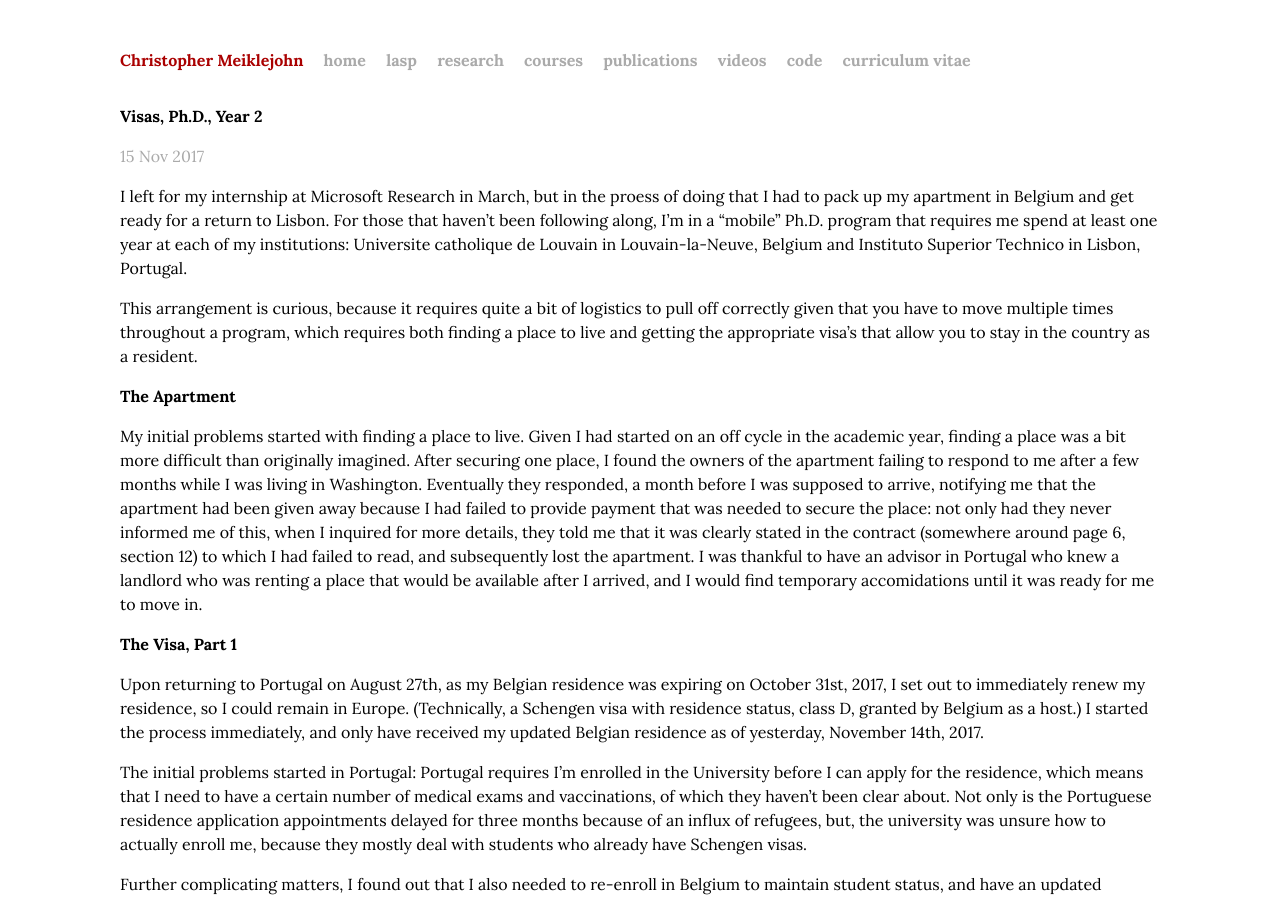
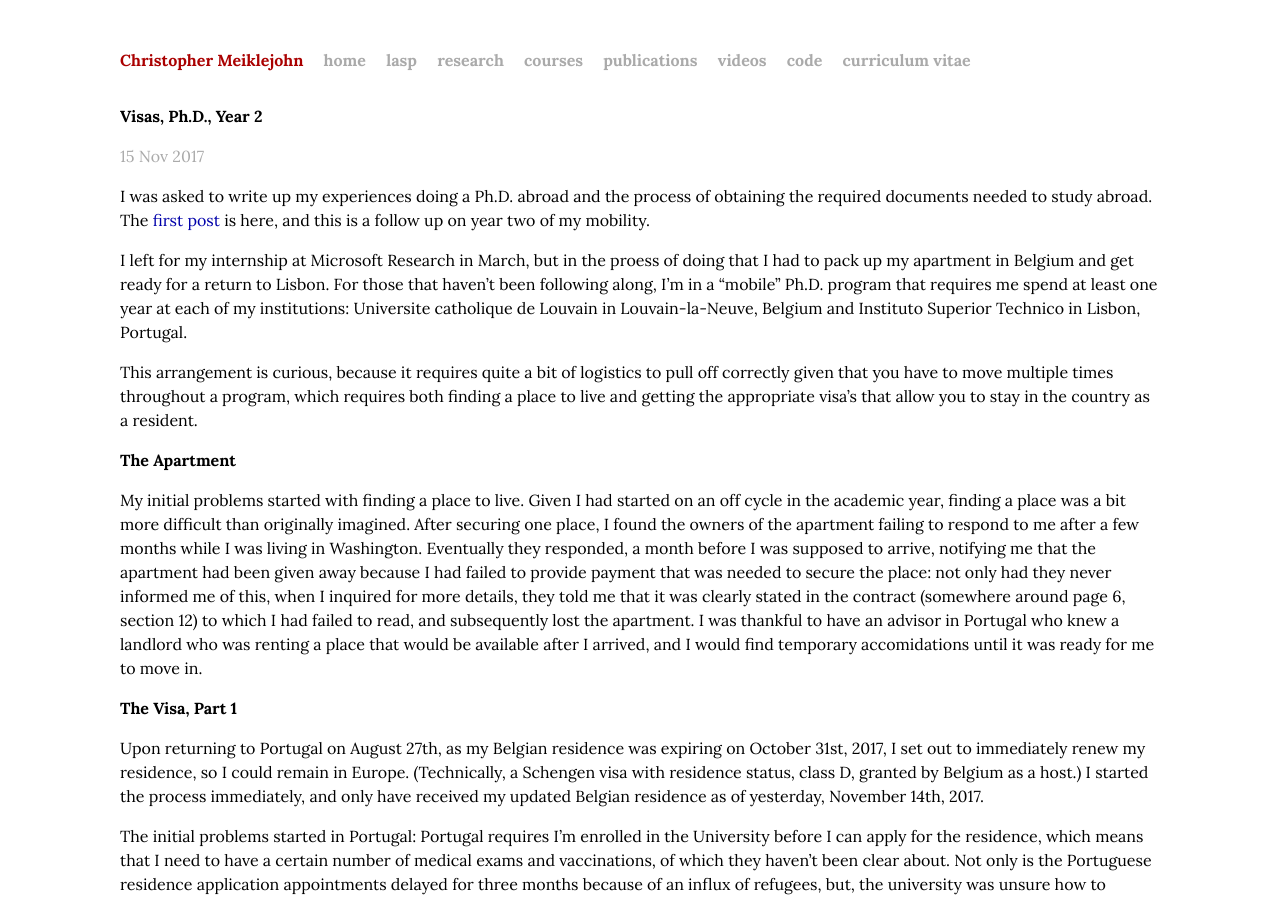
Before and after one commit to cmeiklejohn/cmeiklejohn.github.io, a Jekyll site: the page built from _posts/2017-11-15-visas.markdown, in a window 1280 px wide and 900 px high. Built offline with Jekyll 4.4.1, drawn with Linux system fonts in a browser that asks for light colours; comment, search, counter and statistics services are not loaded.

Commit message:
Disclaimer.

```diff
--- a/_posts/2017-11-15-visas.markdown
+++ b/_posts/2017-11-15-visas.markdown
@@ -5,6 +5,8 @@ date:   2017-11-15 09:00:00 -0000
 categories: life
 group: life
 ---
+
+I was asked to write up my experiences doing a Ph.D. abroad and the process of obtaining the required documents needed to study abroad.  The [first post](http://christophermeiklejohn.com/life/2017/04/29/one-year.html) is here, and this is a follow up on year two of my mobility.
 
 I left for my internship at Microsoft Research in March, but in the proess of doing that I had to pack up my apartment in Belgium and get ready for a return to Lisbon.  For those that haven't been following along, I'm in a "mobile" Ph.D. program that requires me spend at least one year at each of my institutions: Universite catholique de Louvain in Louvain-la-Neuve, Belgium and Instituto Superior Technico in Lisbon, Portugal.
 
```
Also changed, not shown: 1 other file.
